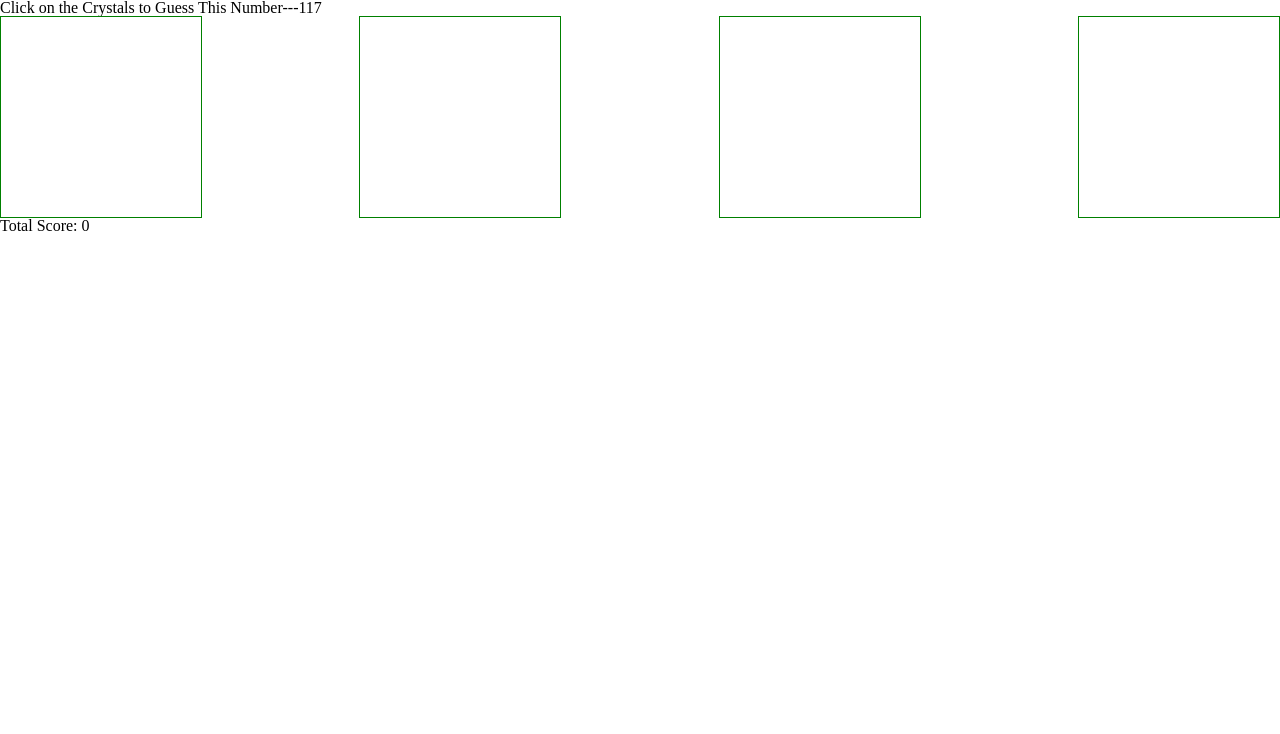
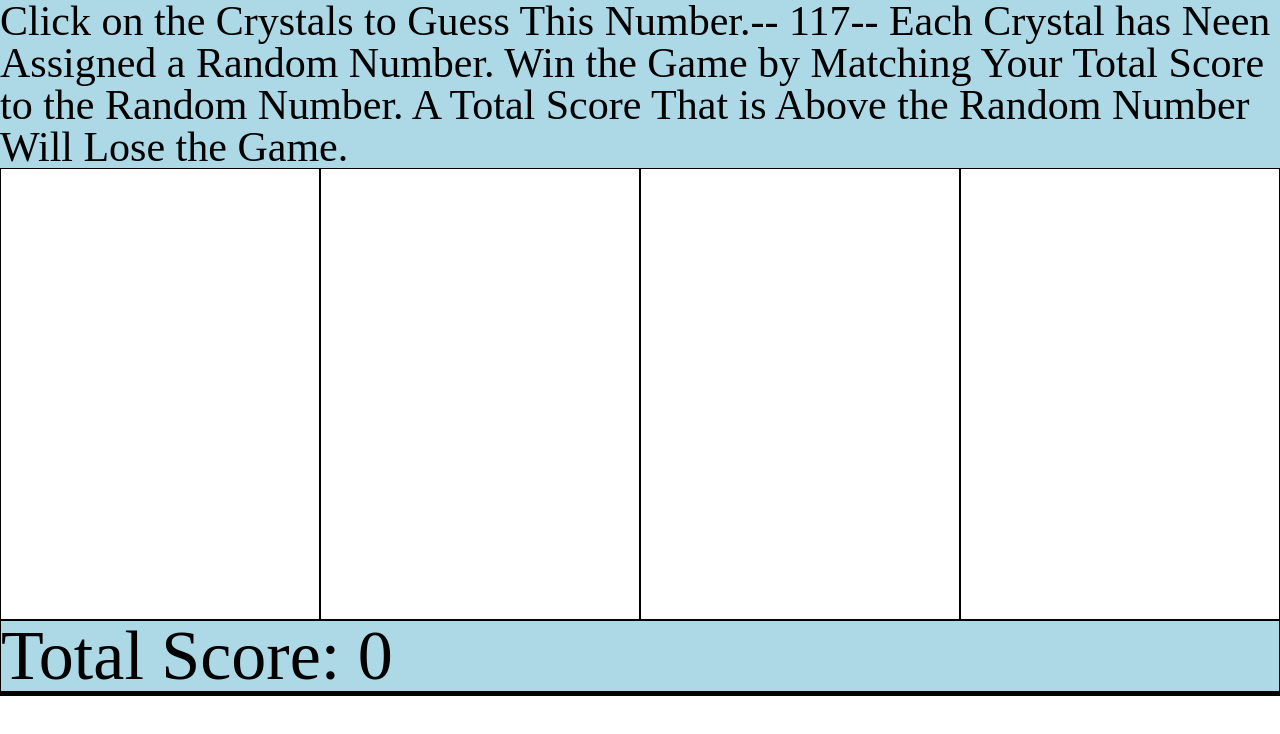
Before and after one commit to jb47472/unit-4-game, a plain HTML site: page index.html in a window 1280 px wide. Drawn offline with nearby package versions, Linux system fonts and the light colour scheme.

Commit message:
styling added, issues with linking images

```diff
--- a/assets/css/style.css
+++ b/assets/css/style.css
@@ -2,16 +2,47 @@
 
 .crystals{
     display: flex;
-    justify-content: space-between;
-        align-items: center;
+    align-items: center;
 }
 
 .crystal{
-    border:1px solid green;
-    height:200px;
-    width: 200px;
+    border:1px solid black;
+    height: 450px;
+    width: 400px;
 }
 
 .img{
-    width:50px;
+    width: 75px;
+    height: 75px;
 }
+
+#result{
+    font-size: 42px;
+    font-family: "Times New Roman", Times, serif;
+    background-color: lightblue
+}
+#previous{
+    font-size: 70px;
+    font-family: "Times New Roman", Times, serif;
+    background-color: lightblue;
+    border:1px solid black;
+
+
+}
+
+#win{
+    background-color: rgb(153,186,221);
+    font-family: "Times New Roman", Times, serif;
+    font-size: 45px;
+    border:1px solid black;
+
+
+}
+
+#lost{
+    background-color: rgb(0,78,183);
+    font-family: "Times New Roman", Times, serif;
+    font-size: 45px;
+    border:1px solid black;
+
+}
--- a/assets/javascript/game.js
+++ b/assets/javascript/game.js
@@ -17,7 +17,8 @@ var resetAndStart = function () {
 
     randomResult = Math.floor(Math.random() * 120) + 19;
 
-    $("#result").html("Click on the Crystals to Guess This Number---" + randomResult);
+    $("#result").html("Click on the Crystals to Guess This Number.--   " + randomResult + "--   Each Crystal has Neen Assigned a Random Number.  Win the Game by Matching Your Total Score to the Random Number. A Total Score That is Above the Random Number Will Lose the Game. ");
+
 
     for (var i = 0; i < 4; i++) {
 
@@ -32,7 +33,7 @@ var resetAndStart = function () {
 
         crystal.css({
             "backround-image":"url('" + images[i] + "')",
-            "background-size":"cover",
+            "background-size":"cover"
         });
 
         $(".crystals").append(crystal);
```
